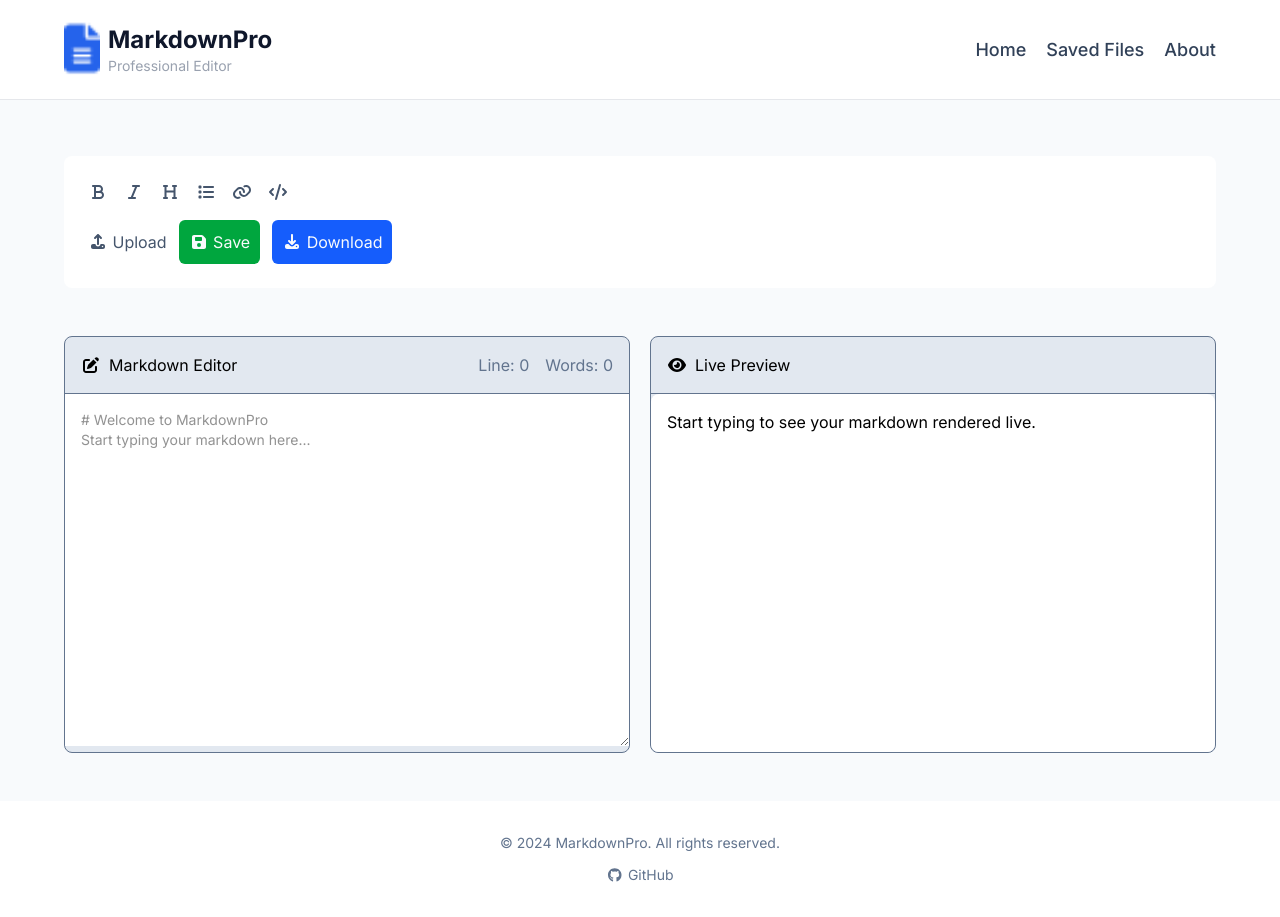
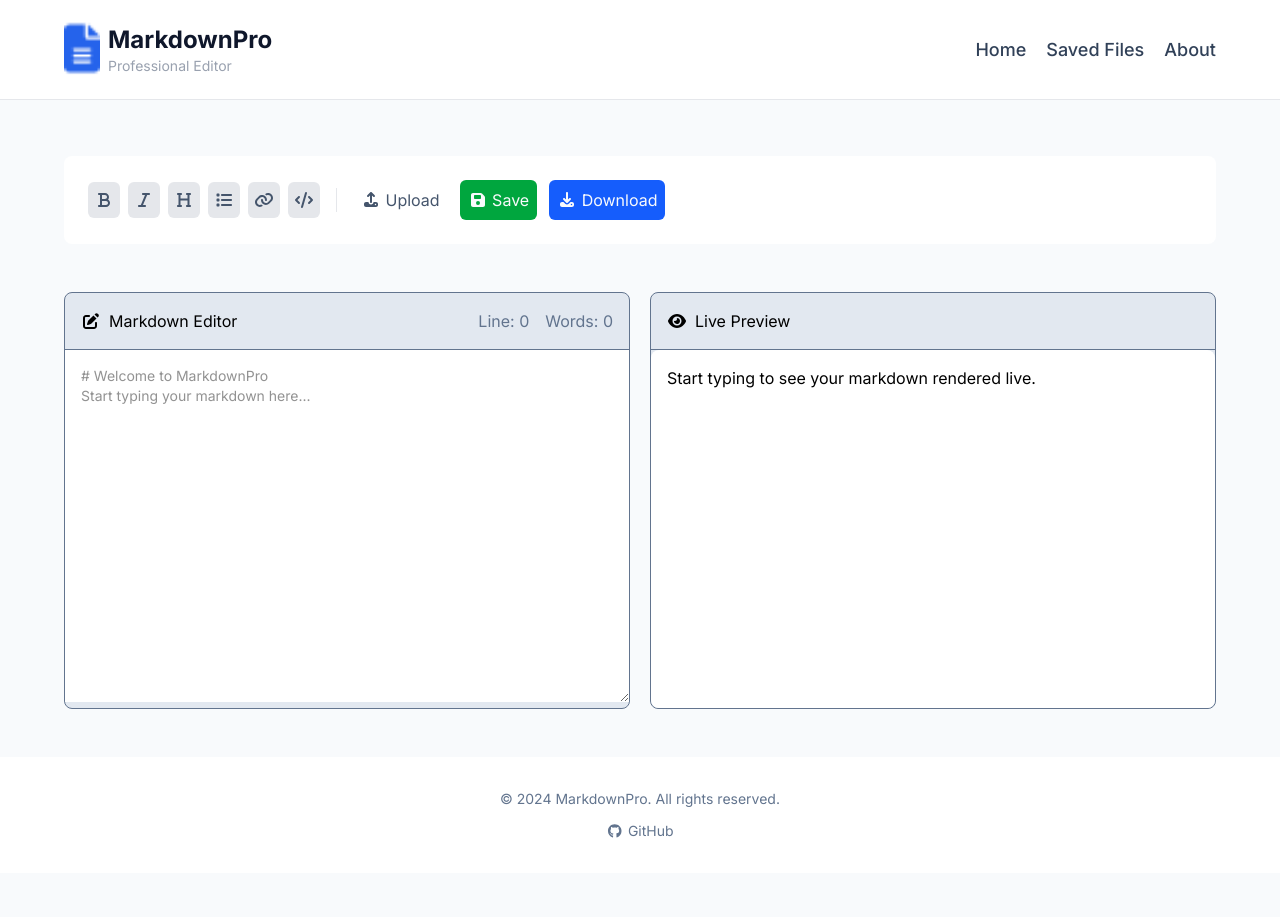
Before and after one commit to opeyemi-code/MarkDown-Previewer, a React (Vite) app: page / in a window 1280 px wide. After the commit the page ends 873 px from the top, so only its background shows below. Built offline with nearby package versions, Linux system fonts and the light colour scheme.

Commit message:
chore(editor tab): add vertical rule and enhaced the styles of the buttons - added vertical rule in between the editor tab flex items - added background color to edtior tab action buttons - reduced the padding of the editor tab action buttons

```diff
--- a/src/components/EditorToolbar.jsx
+++ b/src/components/EditorToolbar.jsx
@@ -21,19 +21,19 @@ export default function EditorToolbar({ onSave }) {
 
   return (
     <section
-      className="editor-toolbar bg-white p-6 rounded-lg flex flex-col gap-4"
+      className="editor-toolbar bg-white p-6 rounded-lg flex flex-col gap-4 lg:flex-row lg:items-center"
       role="toolbar"
       aria-label="Markdown editing toolbar"
     >
       {/* --- Formatting Tools --- */}
       <div
-        className="editor-toolbar__formatting-tools flex gap-4"
+        className="editor-toolbar__formatting-tools flex gap-2"
         role="group"
         aria-label="Text formatting tools"
       >
         <Button
           onClick={() => applyFormatting("**", "**")}
-          className="btn editor-toolbar__button editor-toolbar__buttons--bold"
+          className="btn editor-toolbar__button editor-toolbar__buttons--bold p-1.5 bg-gray-200 rounded-md"
           ariaLabel="Bold text"
           icon={
             <FontAwesomeIcon
@@ -48,7 +48,7 @@ export default function EditorToolbar({ onSave }) {
             e.preventDefault();
             applyFormatting("_", "_");
           }}
-          className="btn editor-toolbar__button editor-toolbar__buttons--italic"
+          className="btn editor-toolbar__button editor-toolbar__buttons--italic p-1.5 bg-gray-200 rounded-md"
           ariaLabel="Italicize text"
           icon={
             <FontAwesomeIcon
@@ -60,7 +60,7 @@ export default function EditorToolbar({ onSave }) {
 
         <Button
           onClick={() => applyFormatting("# ", "")}
-          className="btn editor-toolbar__button editor-toolbar__button--heading"
+          className="btn editor-toolbar__button editor-toolbar__button--heading p-1.5 bg-gray-200 rounded-md"
           ariaLabel="Add heading"
           icon={
             <FontAwesomeIcon
@@ -72,7 +72,7 @@ export default function EditorToolbar({ onSave }) {
 
         <Button
           onClick={() => applyFormatting("- ", "")}
-          className="btn editor-toolbar__button editor-toolbar__buttons--list"
+          className="btn editor-toolbar__button editor-toolbar__buttons--list p-1.5 bg-gray-200 rounded-md"
           ariaLabel="Insert list item"
           icon={
             <FontAwesomeIcon
@@ -84,7 +84,7 @@ export default function EditorToolbar({ onSave }) {
 
         <Button
           onClick={() => applyFormatting("[", "](url)")}
-          className="btn editor-toolbar__button editor-toolbar__buttons--link"
+          className="btn editor-toolbar__button editor-toolbar__buttons--link p-1.5 bg-gray-200 rounded-md"
           ariaLabel="Add hyperlink"
           icon={
             <FontAwesomeIcon
@@ -96,7 +96,7 @@ export default function EditorToolbar({ onSave }) {
 
         <Button
           onClick={() => applyFormatting("`", "`")}
-          className="btn editor-toolbar__button editor-toolbar__buttons--code"
+          className="btn editor-toolbar__button editor-toolbar__buttons--code p-1.5 bg-gray-200 rounded-md"
           ariaLabel="Insert code snippet"
           icon={
             <FontAwesomeIcon
@@ -106,7 +106,7 @@ export default function EditorToolbar({ onSave }) {
           }
         />
       </div>
-
+      <div className="w-px h-6 bg-gray-200 hidden lg:block"></div>
       {/* --- Action Buttons --- */}
       <div
         className="editor-toolbar__action-buttons flex gap-3"
@@ -119,7 +119,7 @@ export default function EditorToolbar({ onSave }) {
           }
           text="Upload"
           ariaLabel="Upload markdown file"
-          className="btn editor-toolbar__buttons editor-toolbar__action-btn editor-toolbar__btn--upload text-slate-600"
+          className="btn editor-toolbar__buttons editor-toolbar__action-btn editor-toolbar__btn--upload text-slate-600 p-2"
         />
 
         <ButtonWithText
@@ -138,7 +138,7 @@ export default function EditorToolbar({ onSave }) {
           }
           text="Save"
           ariaLabel="Save markdown file"
-          className="btn editor-toolbar__button editor-toolbar__action-btn editor-toolbar__btn--save bg-green-600 text-slate-50 p-2.5 rounded-md"
+          className="btn editor-toolbar__button editor-toolbar__action-btn editor-toolbar__btn--save bg-green-600 text-slate-50 p-2 rounded-md"
         />
 
         <ButtonWithText
@@ -154,7 +154,7 @@ export default function EditorToolbar({ onSave }) {
           }
           text="Download"
           ariaLabel="Download markdown file"
-          className="btn editor-toolbar__button editor-toolbar__action-btn editor-toolbar__btn--download bg-blue-600 text-slate-50 p-2.5 rounded-md"
+          className="btn editor-toolbar__button editor-toolbar__action-btn editor-toolbar__btn--download bg-blue-600 text-slate-50 p-2 rounded-md"
         />
       </div>
     </section>
```
